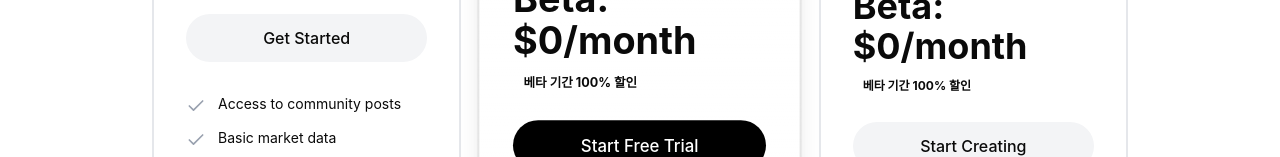
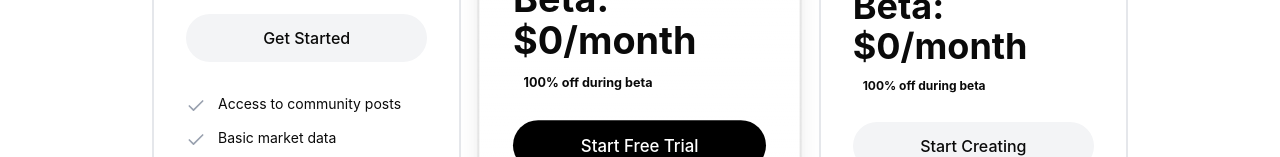
Before and after one commit to mjeong-work/Gazua, a React (Vite) app: page / in a window 1280 px wide. Shown: the part 643-800 px from the top of the page. Built offline with nearby package versions, Linux system fonts and the light colour scheme; no server answers.

Commit message:
Translate beta discount badge to English
The pricing page is otherwise all-English; "베타 기간 X% 할인" was the one
Korean string on screen. Changed to "X% off during beta" to match.

```diff
--- a/src/app/components/PricingPage.tsx
+++ b/src/app/components/PricingPage.tsx
@@ -213,7 +213,7 @@ export default function PricingPage() {
                         <span className="text-4xl font-bold">Beta: $0{tier.period}</span>
                       </div>
                       <span className="inline-block mt-2 bg-brand/15 text-brand text-xs font-bold px-2.5 py-1 rounded-full">
-                        베타 기간 {Math.round((1 - BETA_PRICE / tier.price) * 100)}% 할인
+                        {Math.round((1 - BETA_PRICE / tier.price) * 100)}% off during beta
                       </span>
                     </>
                   )}
```
